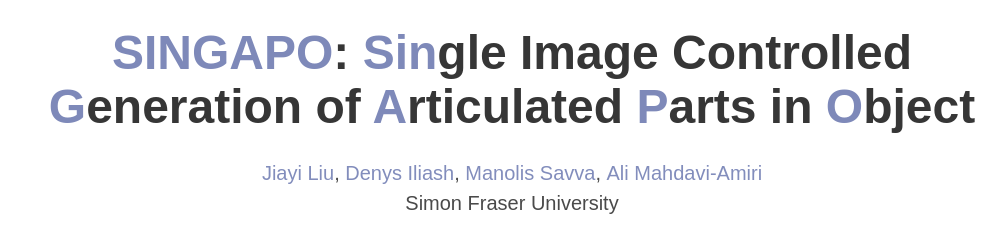
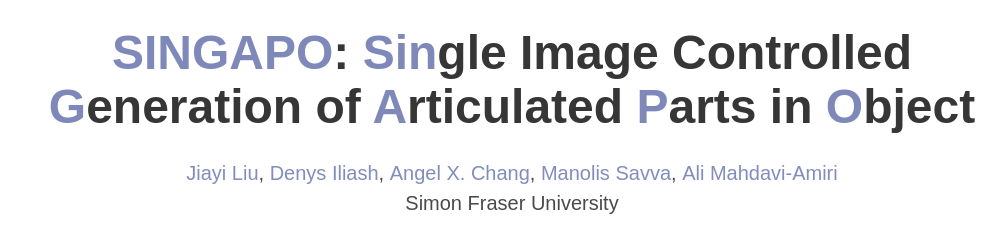
Before and after one commit to 3dlg-hcvc/singapo, a plain HTML site: page docs/index.html in a window 1280 px wide. Shown: the part 62-289 px from the top of the page, without its empty margins (128-1134 px from the left). Drawn offline with nearby package versions, Linux system fonts and the light colour scheme; some icons are missing; a web font is replaced by a local one.

Commit message:
project page init

```diff
--- a/docs/index.html
+++ b/docs/index.html
@@ -82,6 +82,8 @@
                 <a href="https://sevenljy.github.io/">Jiayi Liu</a>,</span>
               <span class="author-block">
                 <a href="">Denys Iliash</a>,</span>
+              <span class="author-block">
+                <a href="https://angelxuanchang.github.io/">Angel X. Chang</a>,</span>
               <span class="author-block">
                 <a href="https://msavva.github.io/">Manolis Savva</a>,</span>
               <span class="author-block">
```
